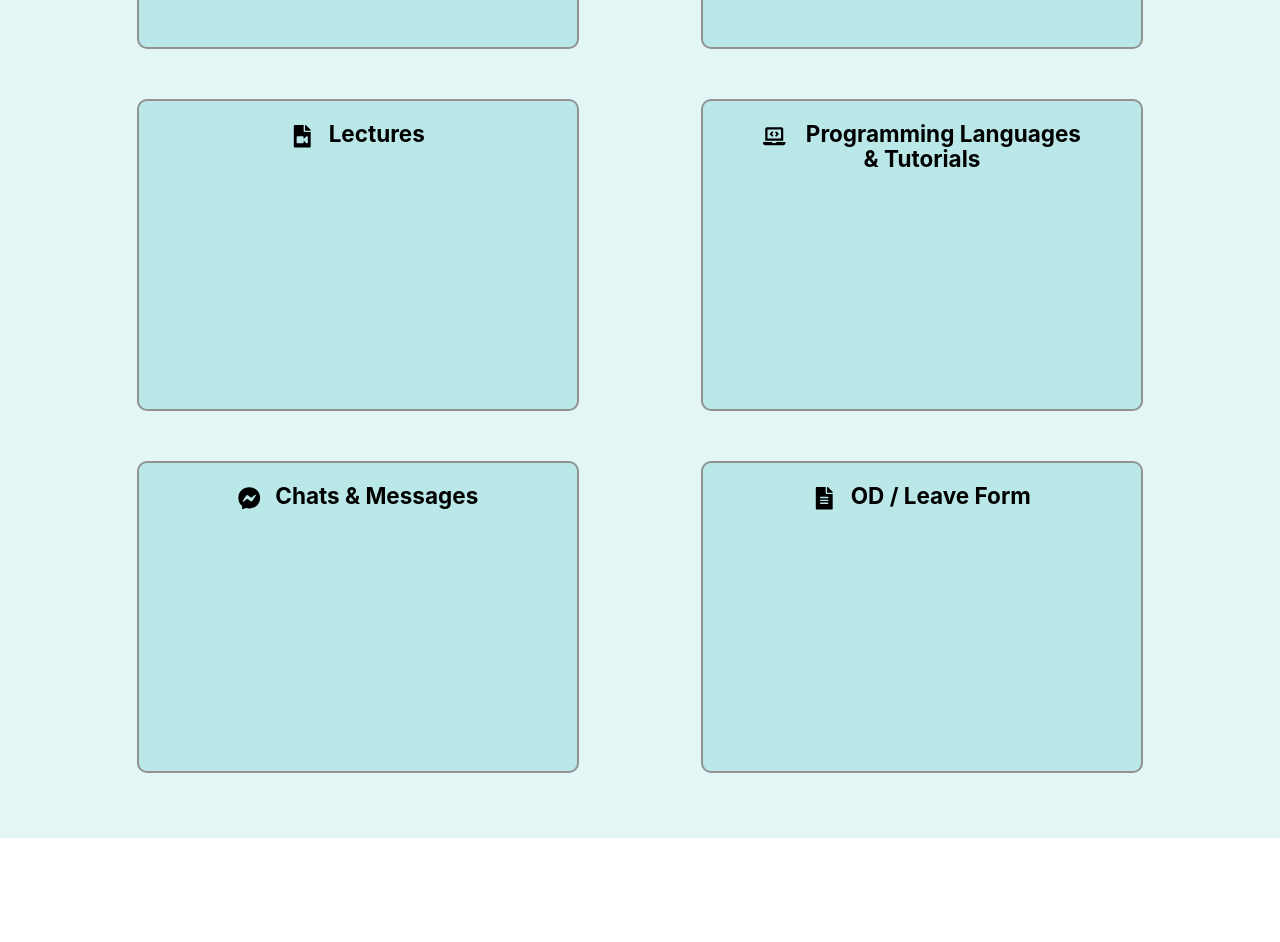
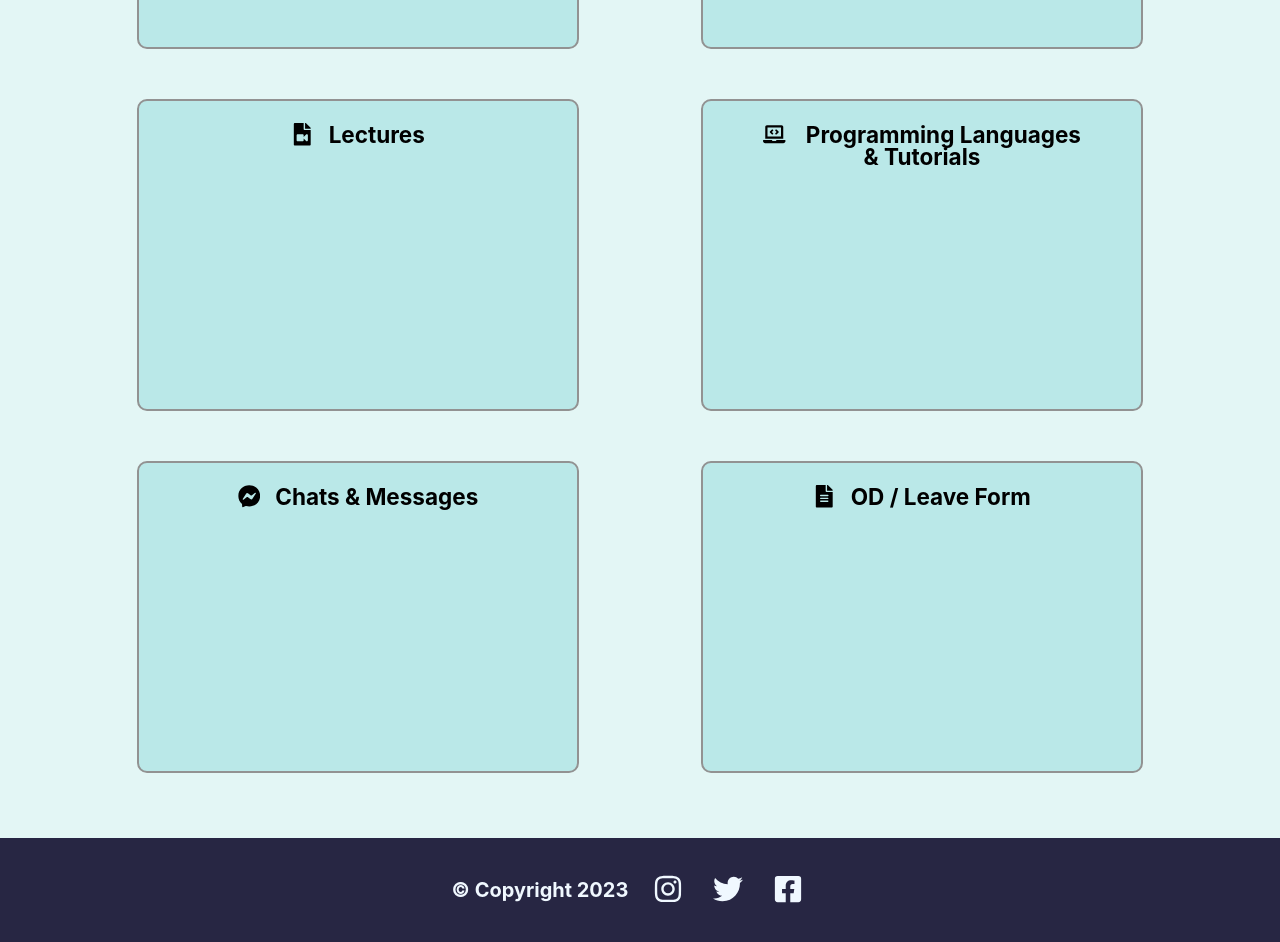
Before and after one commit to internship-mern/Internship-project, a React (Create React App) app in the folder letslearn/: page / in a window 1280 px wide. Shown: the part 480-1422 px from the top of the page. Before the commit the page ends 1318 px from the top, so only its background shows below. Built offline with nearby package versions, Linux system fonts and the light colour scheme.

Commit message:
added footer

```diff
--- a/letslearn/src/App.js
+++ b/letslearn/src/App.js
@@ -3,6 +3,7 @@ import './App.css';
 import Header from './components/Header';
 import Layout from './components/Layout';
 import Home from './components/Home';
+import Footer from './components/Footer';
 
 function App() {
   return (
@@ -10,6 +11,7 @@ function App() {
       <main>
         <Header/>
         <Home/>
+        <Footer/>
       </main>
     </div>
   );
--- /dev/null
+++ b/letslearn/src/components/Footer.js
@@ -0,0 +1,19 @@
+import React from 'react'
+import '../styles/Footer.css'
+import {FaInstagram,FaTwitter,FaFacebookSquare} from 'react-icons/fa'
+
+
+const Footer = () => {
+  return (
+    <div id='footer-container'>
+      <div id='footer-content'>
+          <h3>&copy; Copyright 2023</h3>
+          <FaInstagram className='footer-icons'/>
+          <FaTwitter className='footer-icons'/>
+          <FaFacebookSquare className='footer-icons'/>
+      </div>
+    </div>
+  )
+}
+
+export default Footer
--- /dev/null
+++ b/letslearn/src/styles/Footer.css
@@ -0,0 +1,53 @@
+#footer-container{
+
+  height: fit-content;
+  padding: 10px;
+  background-color: #272643;
+  color: aliceblue;
+  display: flex;
+  justify-content: center;
+}
+#footer-content
+{
+    display: inline-block;
+    padding: 10px;
+}
+#footer-content h3{
+    display: inline-block;
+    margin-right: 20px;
+    font-size: 20px;
+}
+.footer-icons{
+    margin-right: 20px;
+    width: 30px;
+    height: 30px;
+    vertical-align: -12px;
+    cursor: pointer;
+    padding: 5px;
+}
+.footer-icons:hover
+{
+   color: red;
+   width:32px ;
+   height: 32px;
+   padding: 4px;
+   box-shadow: 1px 1px 10px 4px white;
+   border-radius: 5px;
+   animation: rotate 2.3s ease infinite;
+}
+@keyframes rotate {
+    0%
+    {
+
+        box-shadow: 1px 1px 10px 4px rgb(254, 5, 5);
+    }
+    50%
+    {
+        color: rgb(0, 17, 255);
+    }
+    100%
+    {
+
+        box-shadow: 1px 1px 10px 4px rgb(6, 248, 42);
+    }
+}
--- a/letslearn/src/styles/home.css
+++ b/letslearn/src/styles/home.css
@@ -58,5 +58,5 @@
 .card-icons
 {
     margin-right: 15px;
-    vertical-align: middle;
+    vertical-align: -3px;
 }
```
Also changed, not shown: letslearn/src/components/Protut.js (added, +10 -0 lines), letslearn/src/styles/Protut.css (added).
